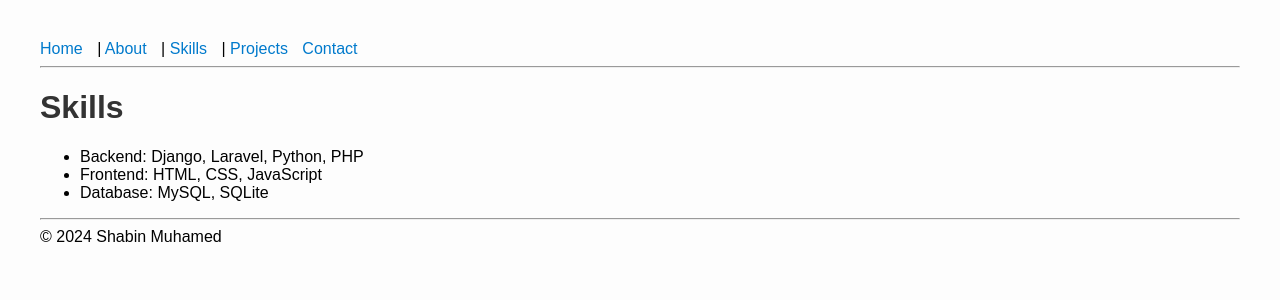
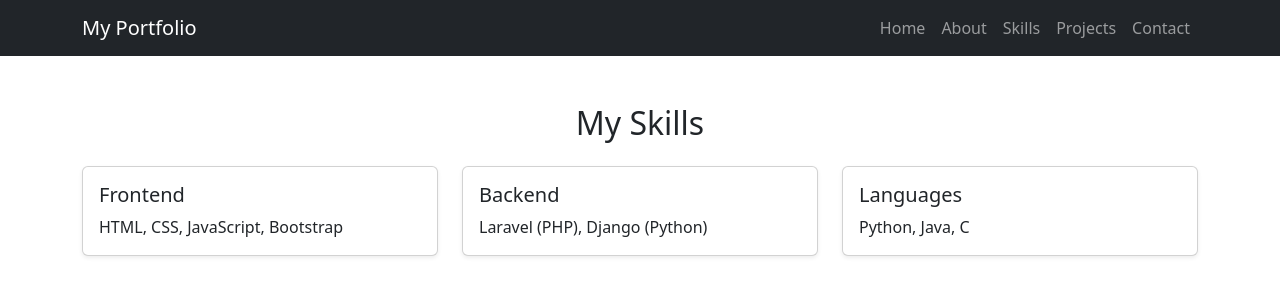
Before and after one commit to ShabinMuhamed/portfolio_site, a Django app: page /skills/ in a window 1280 px wide. Shown: the top 300 px of the page. Run offline with Django 5.2, Linux system fonts and the light colour scheme.

Commit message:
added bootstrap in my website

```diff
--- a/home/templates/home/base.html
+++ b/home/templates/home/base.html
@@ -1,29 +1,42 @@
-{% load static %}
 <!DOCTYPE html>
 <html lang="en">
+<head>
+    <meta charset="UTF-8">
+    <title>{% block title %}My Portfolio{% endblock %}</title>
+    <meta name="viewport" content="width=device-width, initial-scale=1">
 
-<head>
-    <title>Shabin's Portfolio</title>
-    <link rel="stylesheet" href="{% static 'home/style.css' %}">
+    <!-- ✅ Bootstrap CSS CDN -->
+    <link href="https://cdn.jsdelivr.net/npm/bootstrap@5.3.3/dist/css/bootstrap.min.css" rel="stylesheet">
+
+    {% block extra_head %}{% endblock %}
 </head>
+<body>
 
-<body>
-    <header>
-        <nav>
-            <a href="/">Home</a> |
-            <a href="/about/">About</a> |
-            <a href="/skills/">Skills</a> |
-            <a href="/projects/">Projects</a>
-            <a href="/contact/">Contact</a>
-        </nav>
+    <!-- ✅ Bootstrap Navbar -->
+    <nav class="navbar navbar-expand-lg navbar-dark bg-dark">
+      <div class="container">
+        <a class="navbar-brand" href="/">My Portfolio</a>
+        <button class="navbar-toggler" type="button" data-bs-toggle="collapse" data-bs-target="#navbarNav">
+          <span class="navbar-toggler-icon"></span>
+        </button>
+        <div class="collapse navbar-collapse" id="navbarNav">
+          <ul class="navbar-nav ms-auto">
+            <li class="nav-item"><a class="nav-link" href="/">Home</a></li>
+            <li class="nav-item"><a class="nav-link" href="/about/">About</a></li>
+            <li class="nav-item"><a class="nav-link" href="/skills/">Skills</a></li>
+            <li class="nav-item"><a class="nav-link" href="/projects/">Projects</a></li>
+            <li class="nav-item"><a class="nav-link" href="/contact/">Contact</a></li>
+          </ul>
+        </div>
+      </div>
+    </nav>
 
-    </header>
-    <hr>
+    <!-- ✅ Main Content Block -->
+    <div class="container mt-5">
+        {% block content %}{% endblock %}
+    </div>
 
-    {% block content %}{% endblock %}
-
-    <hr>
-    <footer>© 2024 Shabin Muhamed</footer>
+    <!-- ✅ Bootstrap JS (optional for navbar toggle) -->
+    <script src="https://cdn.jsdelivr.net/npm/bootstrap@5.3.3/dist/js/bootstrap.bundle.min.js"></script>
 </body>
-
 </html>
--- a/home/templates/home/skills.html
+++ b/home/templates/home/skills.html
@@ -1,10 +1,35 @@
 {% extends 'home/base.html' %}
 
+{% block title %}Skills - My Portfolio{% endblock %}
+
 {% block content %}
-<h1>Skills</h1>
-<ul>
-    <li>Backend: Django, Laravel, Python, PHP</li>
-    <li>Frontend: HTML, CSS, JavaScript</li>
-    <li>Database: MySQL, SQLite</li>
-</ul>
+  <div>
+    <h2 class="text-center mb-4">My Skills</h2>
+    <div class="row row-cols-1 row-cols-md-2 row-cols-lg-3 g-4">
+      <div class="col">
+        <div class="card shadow-sm">
+          <div class="card-body">
+            <h5 class="card-title">Frontend</h5>
+            <p class="card-text">HTML, CSS, JavaScript, Bootstrap</p>
+          </div>
+        </div>
+      </div>
+      <div class="col">
+        <div class="card shadow-sm">
+          <div class="card-body">
+            <h5 class="card-title">Backend</h5>
+            <p class="card-text">Laravel (PHP), Django (Python)</p>
+          </div>
+        </div>
+      </div>
+      <div class="col">
+        <div class="card shadow-sm">
+          <div class="card-body">
+            <h5 class="card-title">Languages</h5>
+            <p class="card-text">Python, Java, C</p>
+          </div>
+        </div>
+      </div>
+    </div>
+  </div>
 {% endblock %}
```
Also changed, not shown: home/templates/home/about.html (+7 -2 lines), home/templates/home/contact.html (+23 -10 lines), home/templates/home/home.html (+7 -2 lines), home/templates/home/projects.html (+23 -17 lines).
